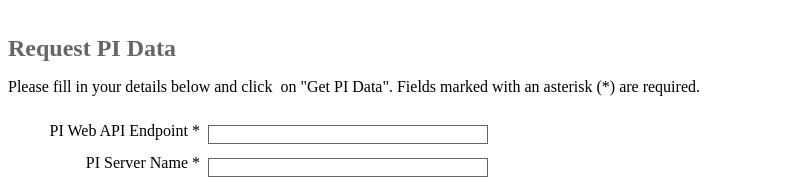
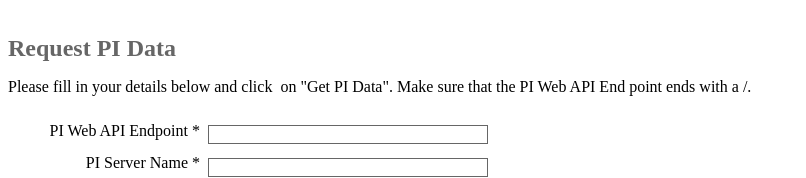
Before and after one commit to JeromeLefebvre/PI-Web-API-With-AngularJS, a plain HTML site: page PIWebAPIwithAngularJS/index.html in a window 1280 px wide. Shown: the top 178 px of the page, without its empty margins (0-806 px from the left). Drawn offline with Linux system fonts and the light colour scheme.

Commit message:
Update the text of the form part of the page

```diff
--- a/PIWebAPIwithAngularJS/index.html
+++ b/PIWebAPIwithAngularJS/index.html
@@ -29,7 +29,7 @@
         <h1>Request PI Data</h1>
         <p>
             Please fill in your details below and click&nbsp; on &quot;Get PI
-            Data&quot;. Fields marked with an asterisk (*) are required.
+            Data&quot;. Make sure that the PI Web API End point ends with a /.
         </p>
         <div>
             <div style="width: 30em;">
```
